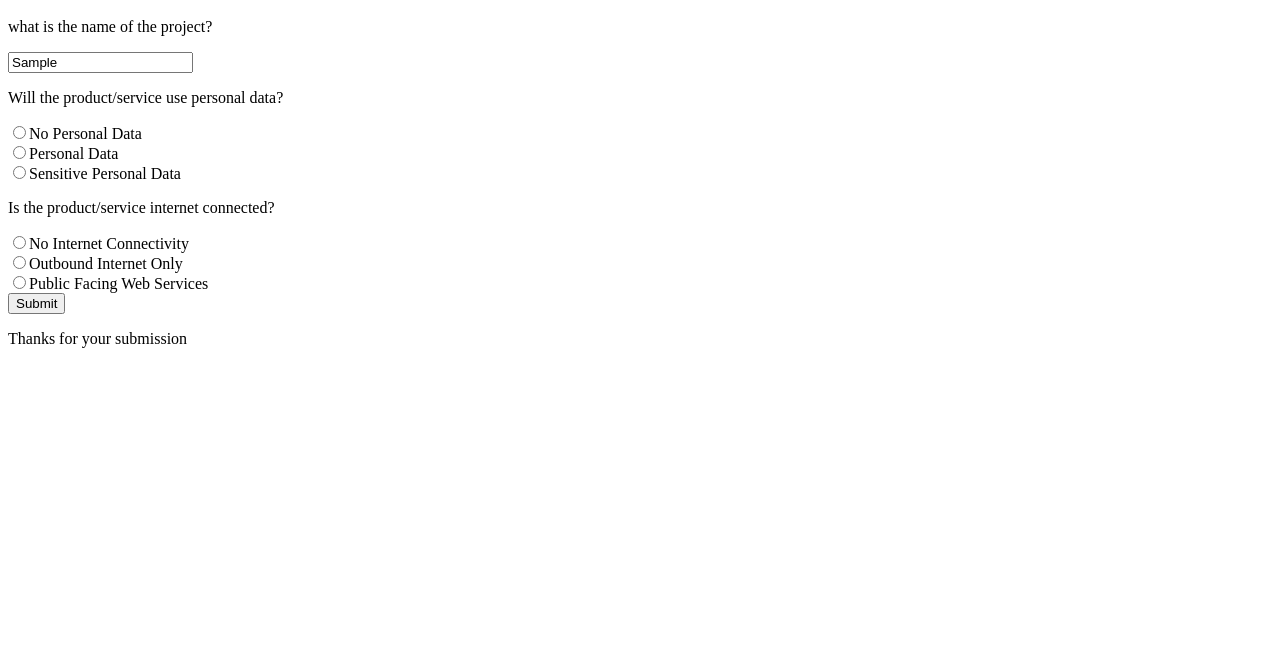
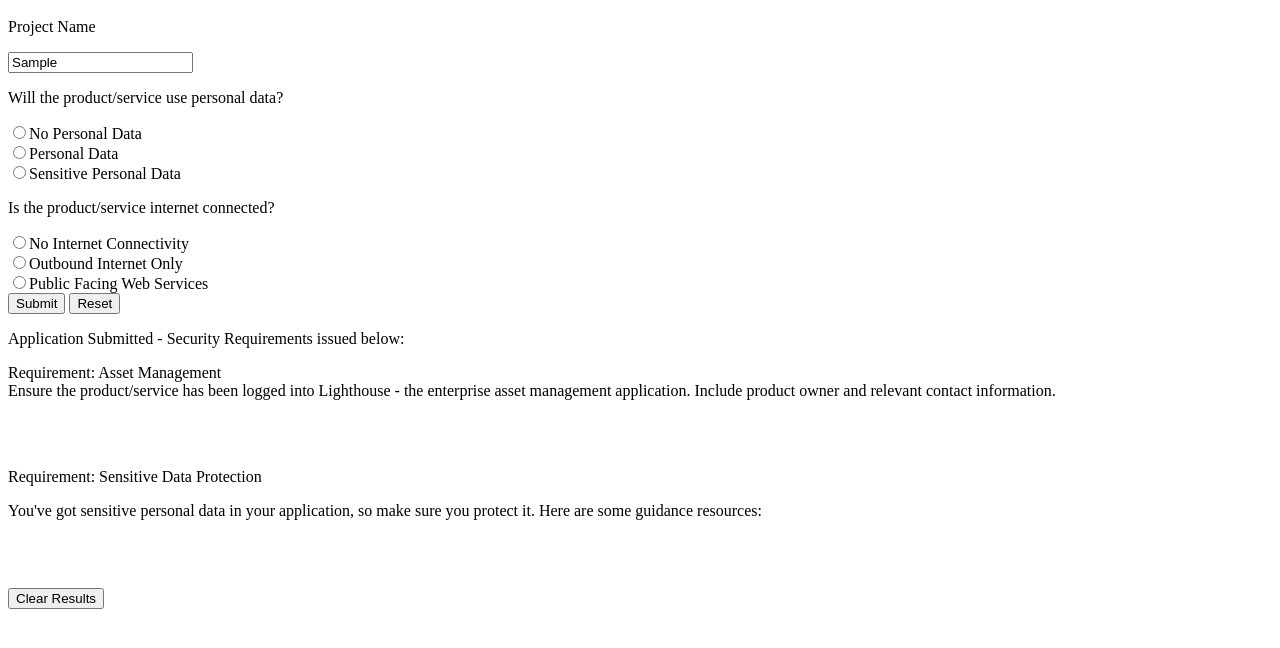
Before and after one commit to Lightraine2/RequirementsApp, a plain HTML site: page index.html in a window 1280 px wide. Both pictures are taken after typing "Sample" into the empty fields and a click on the button "Submit". Shown: the part 48-696 px from the top of the page. Drawn offline with Linux system fonts and the light colour scheme.

Commit message:
Add files via upload

```diff
--- a/index.html
+++ b/index.html
@@ -6,14 +6,17 @@
     <link rel="stylesheet" href="style.css" />
     <script src="main.js"></script>
     <!-- add google font ref here and in stylesheet -->
-    <title>GSO Requirements Application</title>
+    <title>Security Requirements Application</title>
   </head>
   <body>
+    <div id="heading">
     <h1>Security Requirements Generator</h1>
+    </div>
 
+    <div id="questionnaire">
     <form id="questions" name="questions">
-      <p>what is the name of the project?</p>
-      <input id="textbox" type="text" name="question1" />
+      <p>Project Name</p>
+      <input id="textbox" type="text" name="question1" placeholder="input name" />
 
       <p>Will the product/service use personal data?</p>
       <input type="radio" id="mc" name="question2" value="noPersonal" />No
@@ -42,24 +45,53 @@
       <input id="button" type="button" value="Submit" onclick="check();" />
 
       <!-- the onclick event runs the check function in main.js -->
+    <input type="reset" />
     </form>
+    </div>
+
+    <div id="results">
 
     <div id="after_submit">
-      <p>Thanks for your submission</p>
+      <p>Application Submitted - Security Requirements issued below:
+        <div></div>
+        <span id="bold">Requirement: Asset Management</span><br>
+        Ensure the product/service has been logged into Lighthouse - the enterprise asset management application.
+        Include product owner and relevant contact information.
+      </p>
     </div>
 
     <div id="req_personalData">
       <p>
+        <span id="bold">Requirement: Data Protection</span><br>
         You've got personal data in your application, so make sure you protect
+        it. Here are some guidance resources:
+      </p>
+    </div>
+
+    <div id="req_personalDataSensitive">
+      <span id="bold">Requirement: Sensitive Data Protection</span><br>
+      <p>
+        You've got sensitive personal data in your application, so make sure you protect
         it. Here are some guidance resources:
       </p>
     </div>
 
     <div id="req_webService">
       <p>
+        <span id="bold">Requirement: Web Services</span><br>
         You have an internet facing web application - make sure you include the
         following security configurations: Log stuff. Dont suck at code.
       </p>
     </div>
+        <form id="resetButton">
+        <input type="button" onClick="history.go(0)" value="Clear Results">
+        </form>
+  </div>
+
   </body>
 </html>
+
+
+<!-- New reference
+  https://www.sitepoint.com/simple-javascript-quiz/
+-->
```
